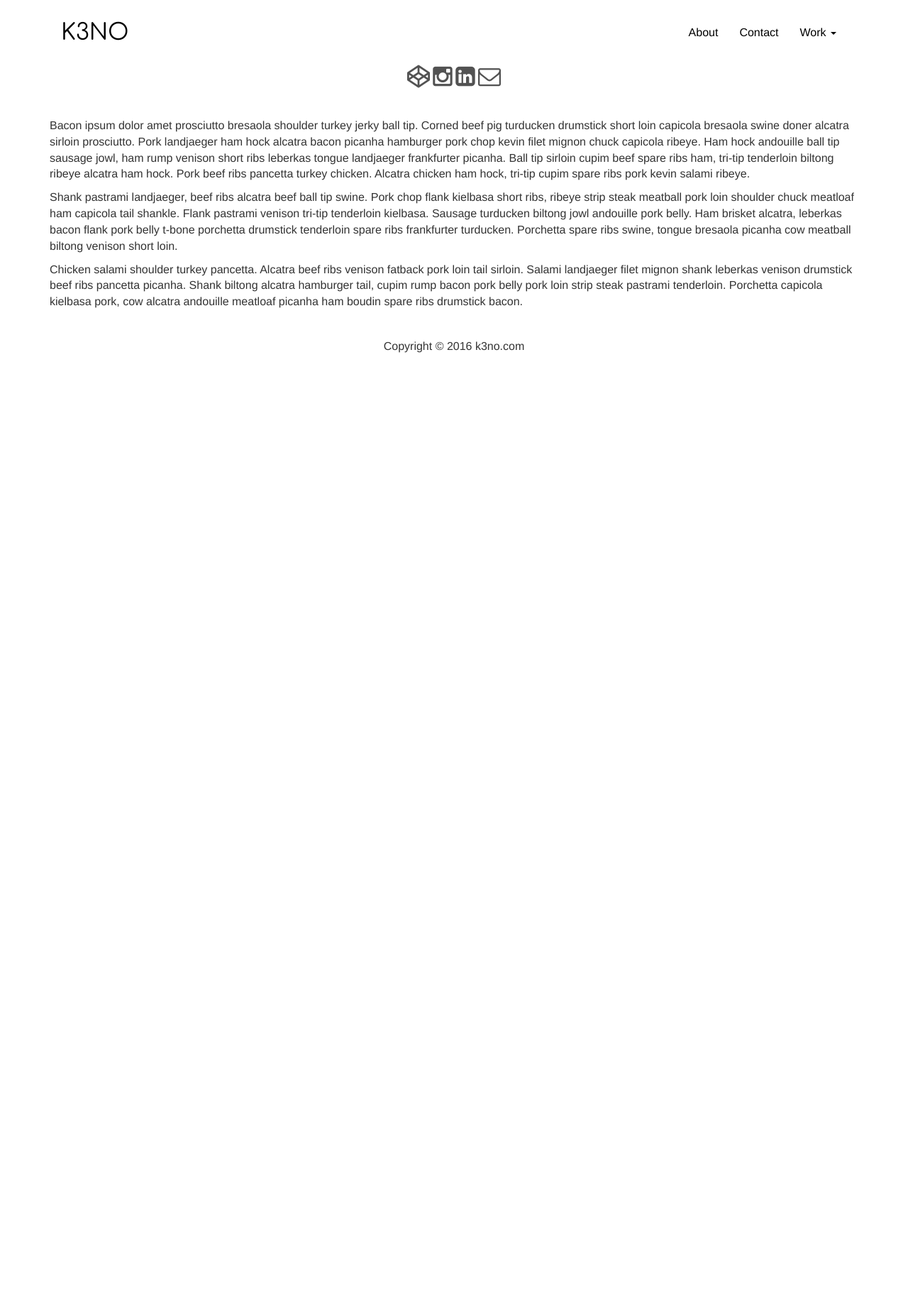
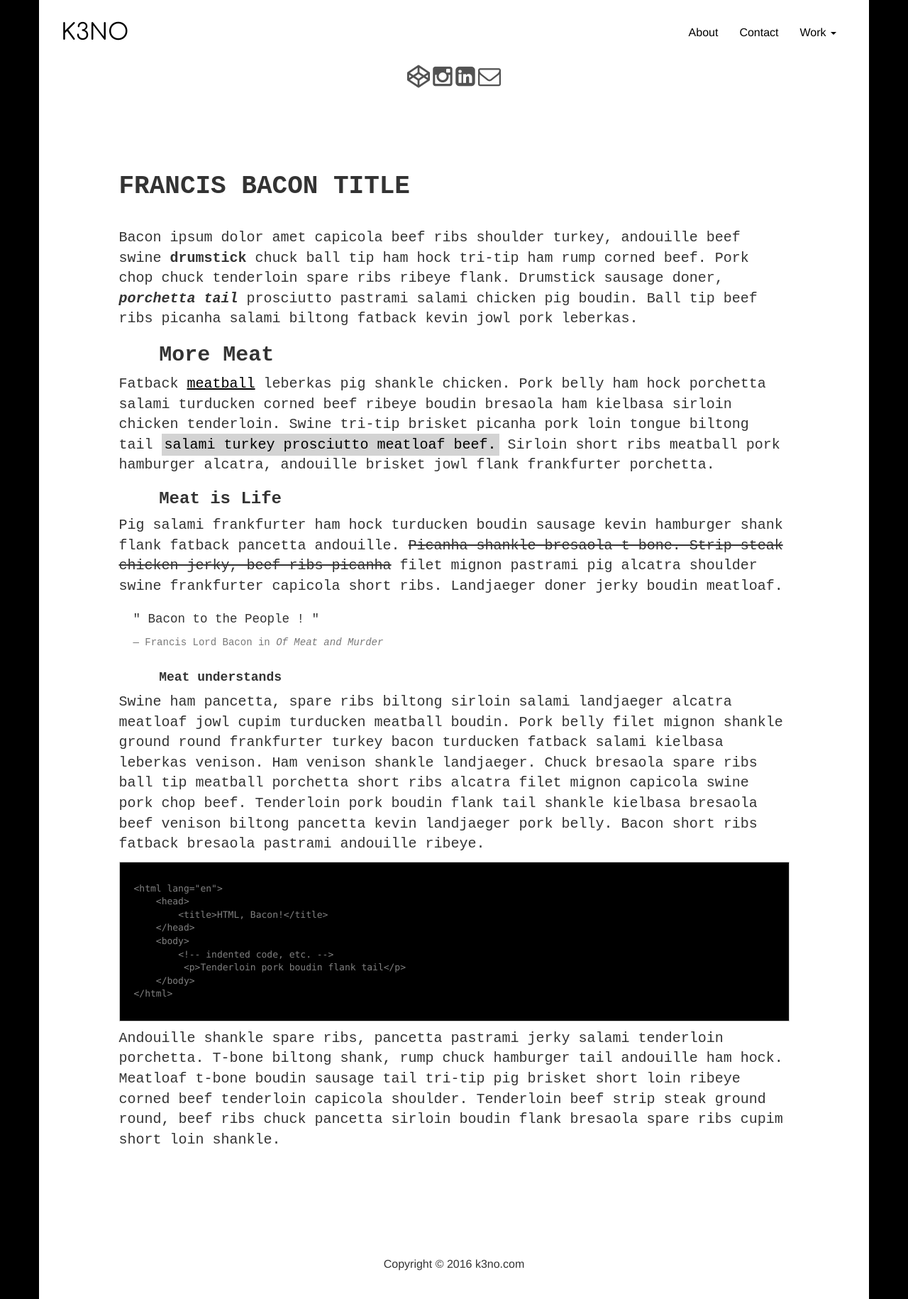
Before and after one commit to KenoLeon/Front-End-Web-Dev-UI-UX, a Jekyll site: the page built from _posts/2016-07-14-Bacon-Wrapped-Shrimp.md, in a window 1280 px wide. Shown: the whole page at 71% size. Built offline with Jekyll 4.4.1, drawn with Linux system fonts in a browser that asks for light colours; nearby versions of some CDN libraries; before the commit the page ends 900 px from its top, so only the background shows below that.

Commit message:
post templates

```diff
--- a/_includes/head.html
+++ b/_includes/head.html
@@ -9,6 +9,12 @@
 <link href="{{ site.baseurl }}/css/font-awesome.min.css" rel="stylesheet">
 <!-- Google Fonts -->
 <link href='https://fonts.googleapis.com/css?family=Comfortaa|Great+Vibes|Merriweather:400,400italic,700' rel='stylesheet' type='text/css'>
+
+{% if page.style %}
+ <style type="text/css">
+     {{ page.style }}
+ </style>
+{% endif %}
 
 <!-- <link rel="icon" href="favicon.png"> -->
 <link rel="shortcut icon" href="{{ site.baseurl }}/favicon.ico">
--- a/_posts/2016-07-14-Bacon-Wrapped-Shrimp.md
+++ b/_posts/2016-07-14-Bacon-Wrapped-Shrimp.md
@@ -1,13 +1,87 @@
 ---
 layout: default
 title: Bacon Wrapped Shrimp
+style: |
+  /* You can put any CSS here */
+  /* Just indent it with two spaces */
+  /* And don't forget the | after "style: " */
+  body {
+     background-color: black;
+  }
+  body .post{
+    font-family: "Courier New", Courier, monospace;
+    font-size: 20px;
+  }
+  .post {
+      min-height:1000px;
+      background-color: white;
+      padding-top: 200px;
+      margin-top: -200px;
+      padding-bottom: 200px;
+      margin-bottom: -100px;
+  }
+  .post a, .post a:active{
+      text-decoration: underline;
+      color: black;
+  }
+  .post a:hover{
+      color: grey;
+  }
+  .post mark{
+      background-color: lightgrey;
+      color:black;
+  }
+  .post pre{
+      padding-left: 20px;
+      background-color: black;
+      color: grey;
+  }
 excerpt: Jerky ham hock ball tip fatback kielbasa pancetta doner meatloaf pork loin frankfurter short ribs shank.
 ---
 
+<div class="row post">
+        <div class ="col-sm-1"></div>
+        <div class ="col-sm-10">
+          <br />
+          <br />
+          <h1><b>FRANCIS BACON TITLE</b></h1>
+          <br/>
+          <p>Bacon ipsum dolor amet capicola beef ribs shoulder turkey, andouille beef swine <strong>drumstick</strong> chuck ball tip ham hock tri-tip ham rump corned beef. Pork chop chuck tenderloin spare ribs ribeye flank. Drumstick sausage doner, <i><b>porchetta tail</b></i> prosciutto pastrami salami chicken pig boudin. Ball tip beef ribs picanha salami biltong fatback kevin jowl pork leberkas.</p>
+
+ <h2><b>More Meat</b></h2>
+
+<p>Fatback <a href="">meatball</a> leberkas pig shankle chicken. Pork belly ham hock porchetta salami turducken corned beef ribeye boudin bresaola ham kielbasa sirloin chicken tenderloin. Swine tri-tip brisket picanha pork loin tongue biltong tail <mark>salami turkey prosciutto meatloaf beef.</mark> Sirloin short ribs meatball pork hamburger alcatra, andouille brisket jowl flank frankfurter porchetta.</p>
+
+ <h3><b>Meat is Life</b></h3>
+
+<p>Pig salami frankfurter ham hock turducken boudin sausage kevin hamburger shank flank fatback pancetta andouille. <s>Picanha shankle bresaola t-bone. Strip steak chicken jerky, beef ribs picanha</s> filet mignon pastrami pig alcatra shoulder swine frankfurter capicola short ribs. Landjaeger doner jerky boudin meatloaf.</p>
+
+         <blockquote>
+  <p>" Bacon to the People ! "</p>
+  <footer>Francis Lord Bacon in <cite title="Source Title">Of Meat and Murder</cite></footer>
+</blockquote>
+
+  <h4><b>Meat understands</b></h4>
+
+ <p>Swine ham pancetta, spare ribs biltong sirloin salami landjaeger alcatra meatloaf jowl cupim turducken meatball boudin. Pork belly filet mignon shankle ground round frankfurter turkey bacon turducken fatback salami kielbasa leberkas venison. Ham venison shankle landjaeger. Chuck bresaola spare ribs ball tip meatball porchetta short ribs alcatra filet mignon capicola swine pork chop beef. Tenderloin pork boudin flank tail shankle kielbasa bresaola beef venison biltong pancetta kevin landjaeger pork belly. Bacon short ribs fatback bresaola pastrami andouille ribeye.</p>
 
 
-Bacon ipsum dolor amet prosciutto bresaola shoulder turkey jerky ball tip. Corned beef pig turducken drumstick short loin capicola bresaola swine doner alcatra sirloin prosciutto. Pork landjaeger ham hock alcatra bacon picanha hamburger pork chop kevin filet mignon chuck capicola ribeye. Ham hock andouille ball tip sausage jowl, ham rump venison short ribs leberkas tongue landjaeger frankfurter picanha. Ball tip sirloin cupim beef spare ribs ham, tri-tip tenderloin biltong ribeye alcatra ham hock. Pork beef ribs pancetta turkey chicken. Alcatra chicken ham hock, tri-tip cupim spare ribs pork kevin salami ribeye.
+     <pre><code>
+&lt;html lang="en"&gt;
+    &lt;head&gt;
+        &lt;title&gt;HTML, Bacon!&lt;/title&gt;
+    &lt;/head&gt;
+    &lt;body&gt;
+        &lt;!-- indented code, etc. --&gt;
+         &lt;p&gt;Tenderloin pork boudin flank tail&lt;/p&gt;
+    &lt;/body&gt;
+&lt;/html&gt;
 
-Shank pastrami landjaeger, beef ribs alcatra beef ball tip swine. Pork chop flank kielbasa short ribs, ribeye strip steak meatball pork loin shoulder chuck meatloaf ham capicola tail shankle. Flank pastrami venison tri-tip tenderloin kielbasa. Sausage turducken biltong jowl andouille pork belly. Ham brisket alcatra, leberkas bacon flank pork belly t-bone porchetta drumstick tenderloin spare ribs frankfurter turducken. Porchetta spare ribs swine, tongue bresaola picanha cow meatball biltong venison short loin.
+</code></pre>
 
-Chicken salami shoulder turkey pancetta. Alcatra beef ribs venison fatback pork loin tail sirloin. Salami landjaeger filet mignon shank leberkas venison drumstick beef ribs pancetta picanha. Shank biltong alcatra hamburger tail, cupim rump bacon pork belly pork loin strip steak pastrami tenderloin. Porchetta capicola kielbasa pork, cow alcatra andouille meatloaf picanha ham boudin spare ribs drumstick bacon.
+
+<p>Andouille shankle spare ribs, pancetta pastrami jerky salami tenderloin porchetta. T-bone biltong shank, rump chuck hamburger tail andouille ham hock. Meatloaf t-bone boudin sausage tail tri-tip pig brisket short loin ribeye corned beef tenderloin capicola shoulder. Tenderloin beef strip steak ground round, beef ribs chuck pancetta sirloin boudin flank bresaola spare ribs cupim short loin shankle.</p>
+
+      </div>
+        <div class ="col-sm-1"></div>
+      </div>
```
Also changed, not shown: _layouts/post.html (+1 -18 lines), _posts/2016-06-14-On-Bacon-Sweet-Bacon.md (+80 -2 lines), 1 other file.
